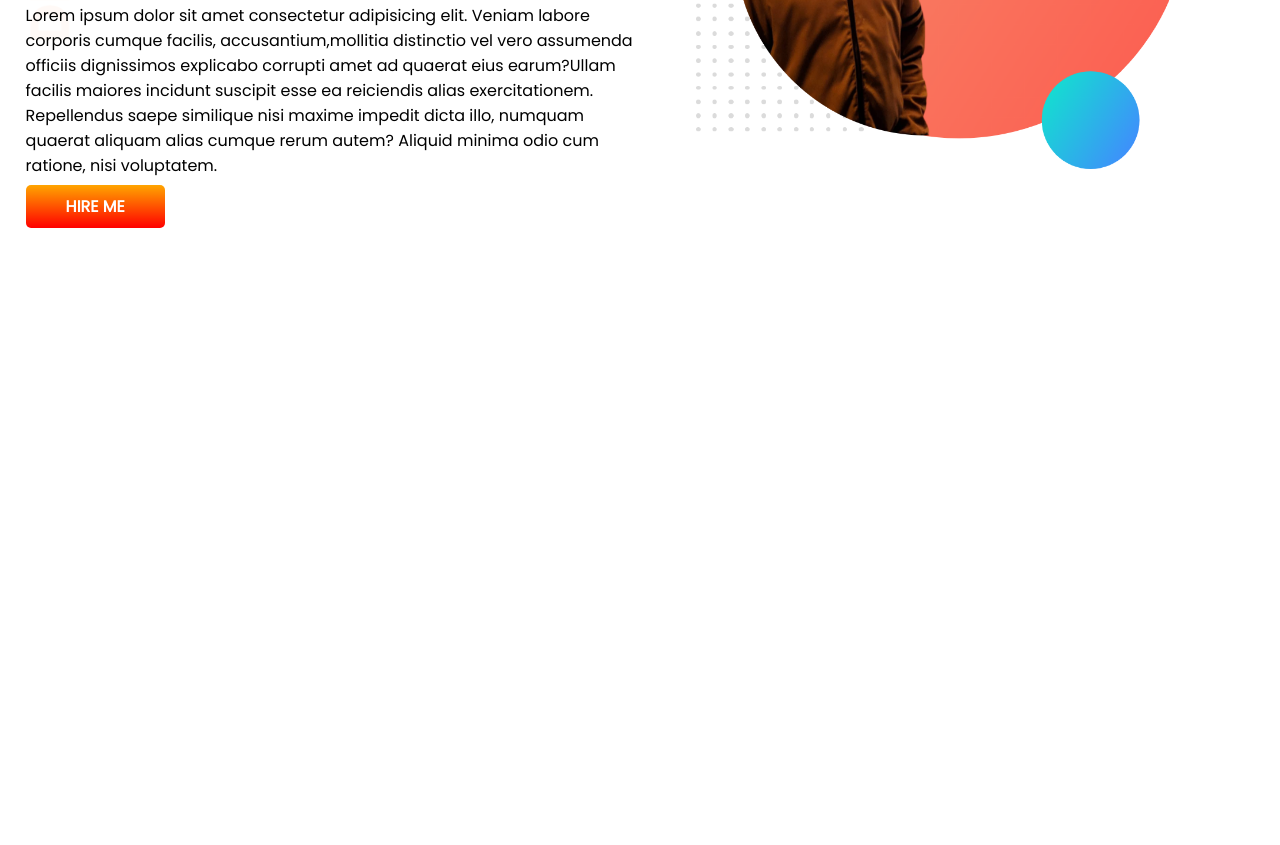
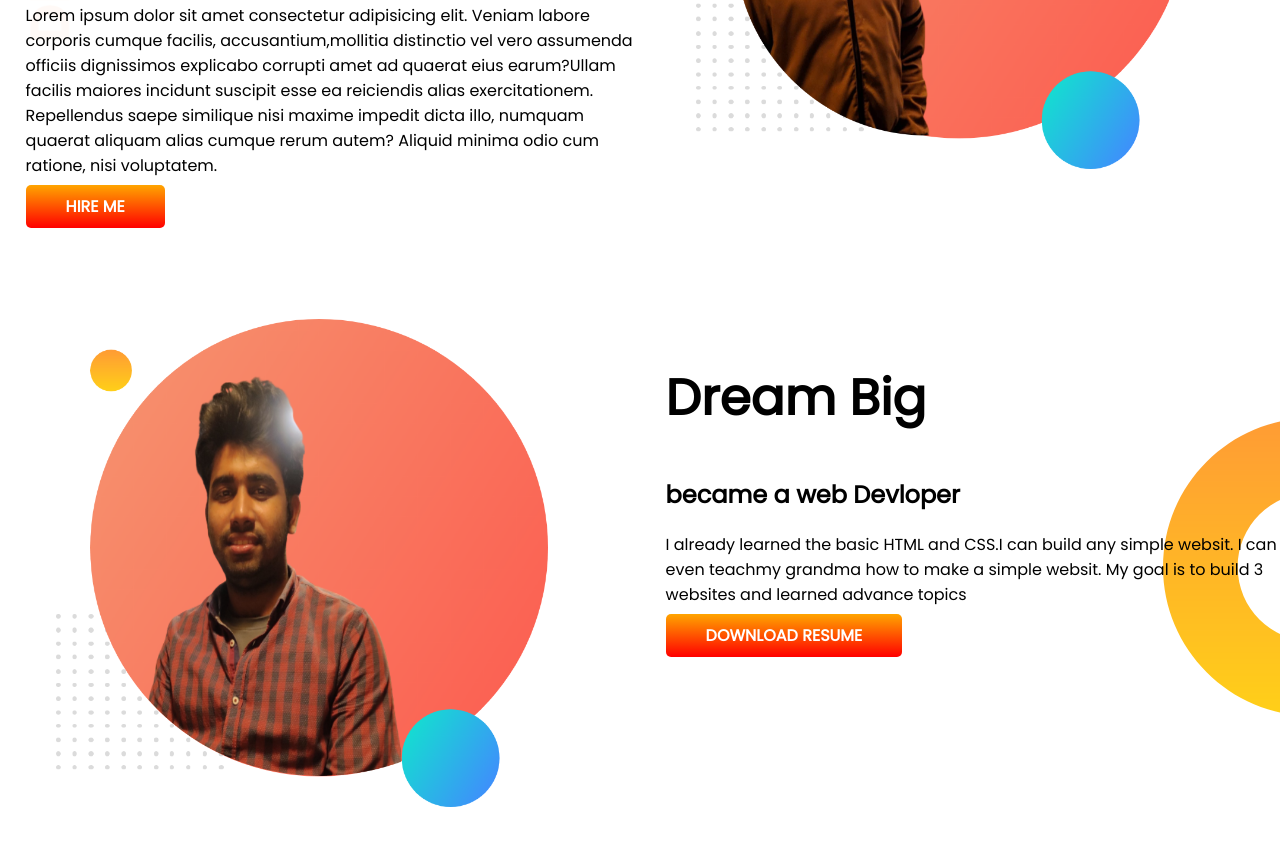
Before and after one commit to Zishan55543/devloper-portfolio, a plain HTML site: page index.html in a window 1280 px wide. Shown: the part 319-1164 px from the top of the page. Before the commit the page ends 800 px from the top, so only its background shows below. Drawn offline with Linux system fonts and the light colour scheme.

Commit message:
dream added

```diff
--- a/index.html
+++ b/index.html
@@ -34,6 +34,20 @@
             <img src="images/zishan.png" alt="">
         </div>
     </section>
+
+    <section class="dream-big">
+        <div class="half-width">
+            <img src="images/zishan2.png" alt="">
+        </div>
+        <div class="half-width">
+            <h1>Dream Big</h1>
+            <h2>became a web Devloper</h2>
+            <p>I already learned the basic HTML and CSS.I can build any simple websit. I can even teachmy grandma how to
+                make a simple websit. My goal is to build 3 websites and learned advance topics</p>
+            <a target="_blank" href="" class="link-button">DOWNLOAD RESUME
+            </a>
+        </div>
+    </section>
 </body>
 
 </html>
--- a/style.css
+++ b/style.css
@@ -11,6 +11,7 @@ h1{
 }
 section{
     display: flex;
+    margin-bottom: 100px;
 }
 .half-width{
     width: 50%;
@@ -32,3 +33,8 @@ section{
     background-image: url(images/top-banner.png);
     background-repeat: no-repeat;
 }
+.dream-big{
+    background-image:url(images/dream-bg.png) ;
+    background-repeat: no-repeat;
+    background-position: right;
+}
```
Also changed, not shown: images/zishan2.png (added).
